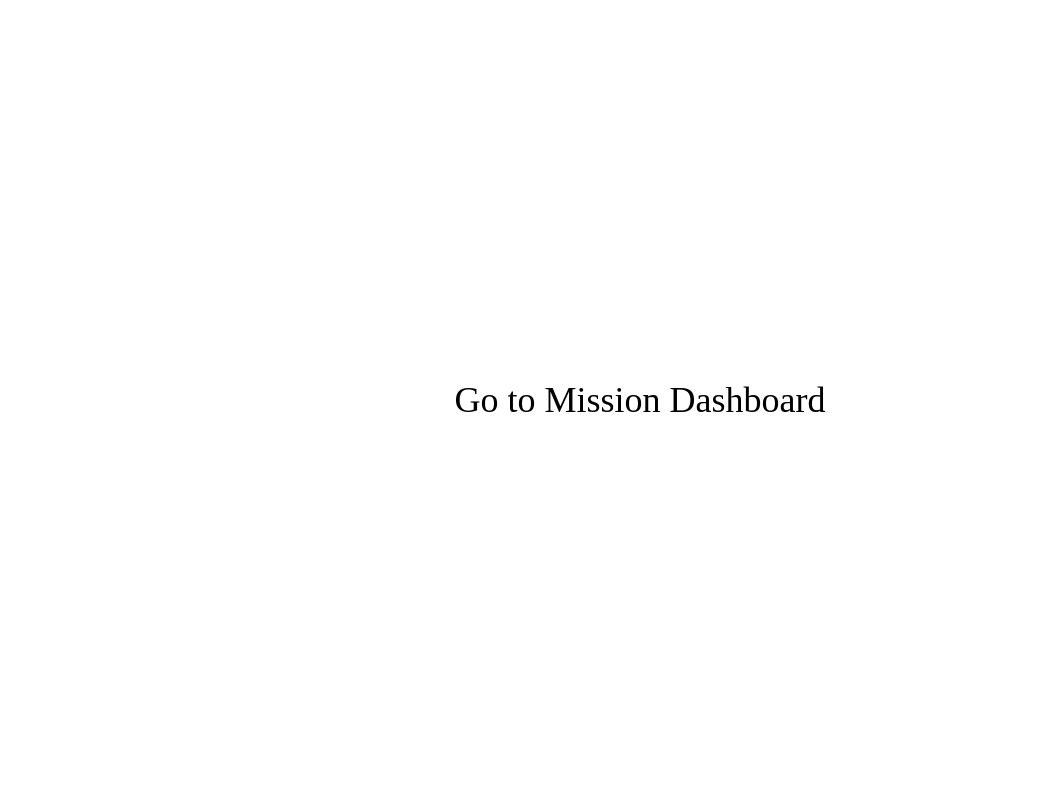
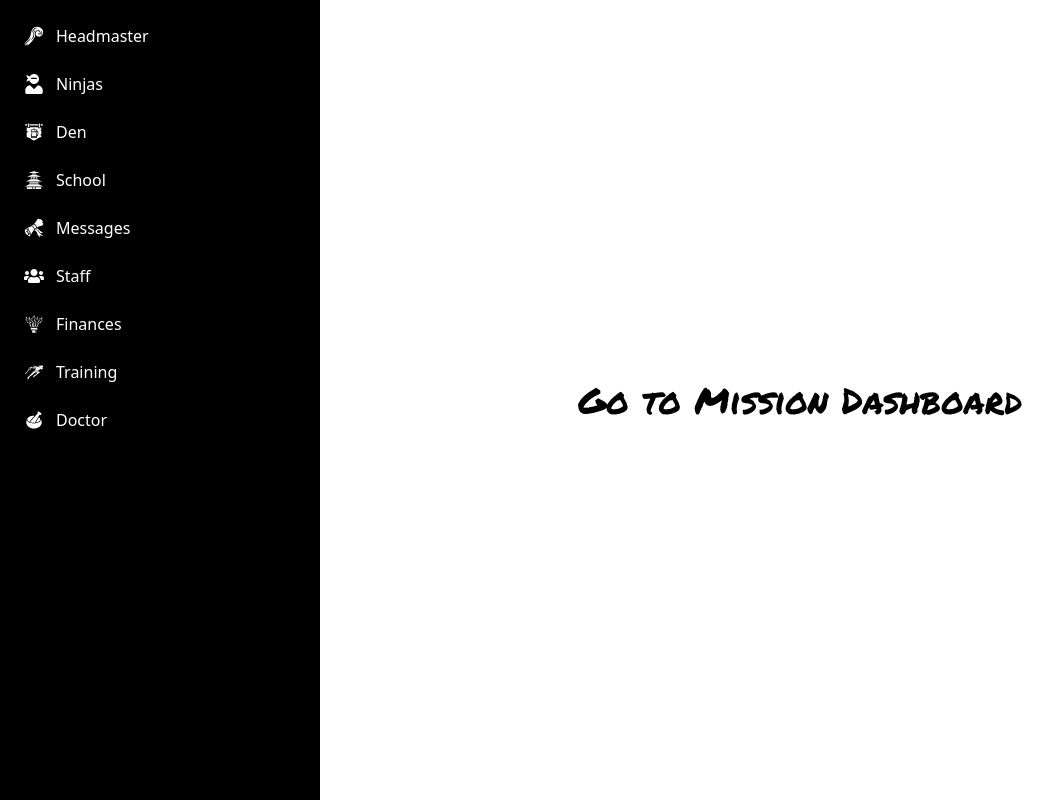
Before and after one commit to davidanitoiu/ninja-clan-manager, a Next.js app: page / in a window 1280 px wide. Shown: the whole page, without its empty margins (0-1061 px from the left). Built offline with nearby package versions, Linux system fonts and the light colour scheme.

Commit message:
Added a dashboard layout & styling

```diff
--- /dev/null
+++ b/components/Layout.tsx
@@ -0,0 +1,99 @@
+import Link from "next/link";
+import { ReactNode } from "react";
+import { GiRunningNinja, GiPestleMortar, GiWizardStaff, GiGrainBundle, GiPagoda, GiTavernSign, GiTiedScroll } from "react-icons/gi";
+import { FaUserNinja, FaUsers } from "react-icons/fa";
+import { useRouter } from "next/router";
+
+interface LayoutProps {
+    children: ReactNode
+}
+
+function Layout({ children }: LayoutProps) {
+    const router = useRouter();
+
+    return (
+        <div className="flex h-screen">
+            <aside className="w-full max-w-xs bg-theme-black text-theme-white " aria-label="Sidebar">
+                <div className="p-4">
+                    <ul className="space-y-2">
+                        <li>
+                            <Link href="/">
+                                <a className="flex items-center p-2">
+                                    <GiWizardStaff className="text-xl" />
+                                    <span className="ml-3">Headmaster</span>
+                                </a>
+                            </Link>
+                        </li>
+                        <li>
+                            <Link href="/">
+                                <a className="flex items-center p-2">
+                                    <FaUserNinja className="text-xl" />
+                                    <span className="ml-3">Ninjas</span>
+                                </a>
+                            </Link>
+                        </li>
+                        <li>
+                            <Link href="/">
+                                <a className="flex items-center p-2">
+                                    <GiTavernSign className="text-xl" />
+                                    <span className="ml-3">Den</span>
+                                </a>
+                            </Link>
+                        </li>
+                        <li>
+                            <Link href="/">
+                                <a className="flex items-center p-2">
+                                    <GiPagoda className="text-xl" />
+                                    <span className="ml-3">School</span>
+                                </a>
+                            </Link>
+                        </li>
+                        <li>
+                            <Link href="/">
+                                <a className="flex items-center p-2">
+                                    <GiTiedScroll className="text-xl" />
+                                    <span className="ml-3">Messages</span>
+                                </a>
+                            </Link>
+                        </li>
+                        <li>
+                            <Link href="/">
+                                <a className="flex items-center p-2">
+                                    <FaUsers className="text-xl" />
+                                    <span className="ml-3">Staff</span>
+                                </a>
+                            </Link>
+                        </li>
+                        <li>
+                            <Link href="/">
+                                <a className="flex items-center p-2">
+                                    <GiGrainBundle className="text-xl" />
+                                    <span className="ml-3">Finances</span>
+                                </a>
+                            </Link>
+                        </li>
+                        <li>
+                            <Link href="/">
+                                <a className="flex items-center p-2">
+                                    <GiRunningNinja className="text-xl" />
+                                    <span className="ml-3">Training</span>
+                                </a>
+                            </Link>
+                        </li>
+                        <li>
+                            <Link href="/">
+                                <a className="flex items-center p-2">
+                                    <GiPestleMortar className="text-xl" />
+                                    <span className="ml-3">Doctor</span>
+                                </a>
+                            </Link>
+                        </li>
+                    </ul>
+                </div>
+            </aside>
+            {children}
+        </div>
+    )
+}
+
+export default Layout;
--- a/pages/_app.tsx
+++ b/pages/_app.tsx
@@ -1,8 +1,14 @@
+import "@fontsource/permanent-marker";
 import 'styles/globals.css'
 import type { AppProps } from 'next/app'
+import Layout from "components/Layout";
 
 function MyApp({ Component, pageProps }: AppProps) {
-  return <Component {...pageProps} />
+  return (
+    <Layout>
+      <Component {...pageProps} />
+    </Layout>
+  )
 }
 
 export default MyApp
--- a/styles/links.css
+++ b/styles/links.css
@@ -1,3 +1,3 @@
-a {
-    @apply font-display hover:text-primary transition-colors;
+aside a {
+    @apply font-display transition-colors rounded focus:bg-primary-dark focus:outline-none hover:bg-primary;
 }
```
